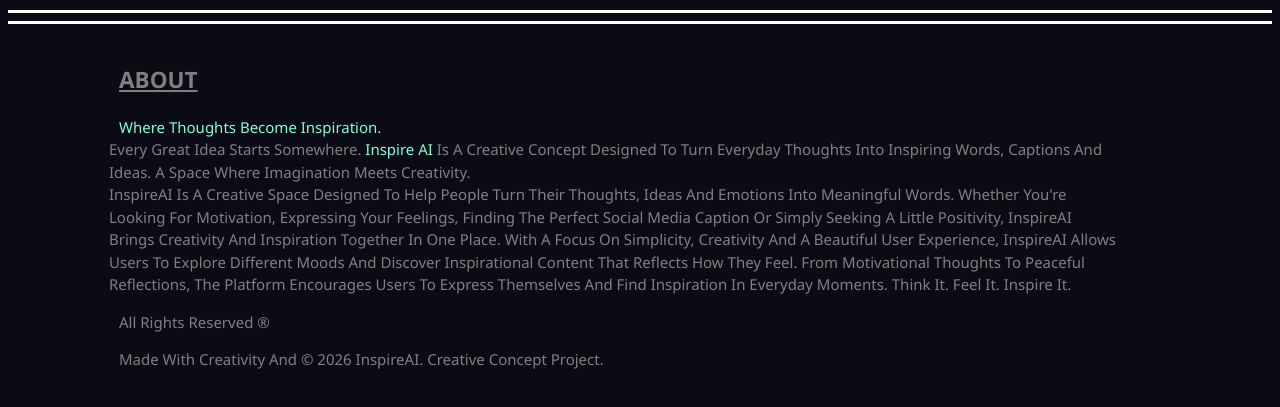
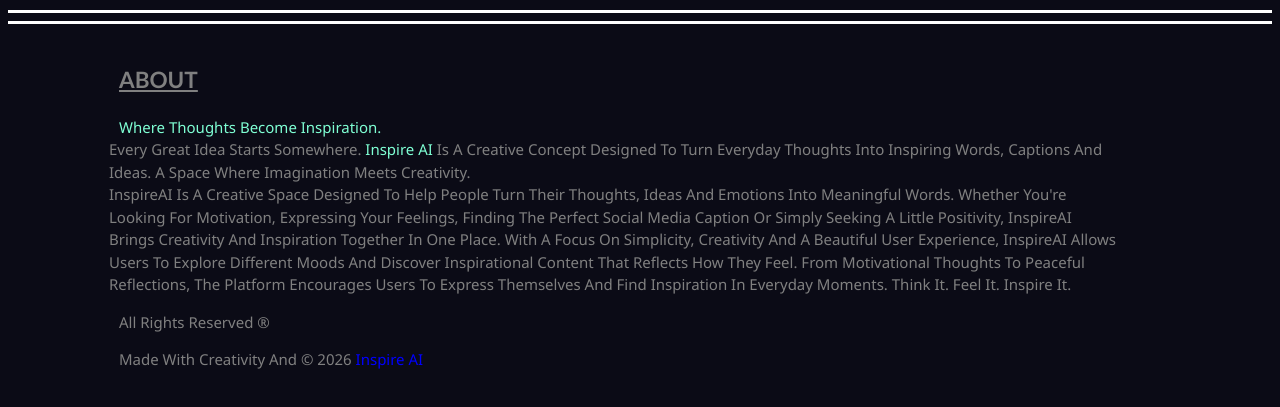
Before and after one commit to heysonu9582-sys/AOTM, a plain HTML site: page Explore.html in a window 1280 px wide. Shown: the part 852-1259 px from the top of the page. Drawn offline with Linux system fonts and the light colour scheme.

Commit message:
Update Explore.html

```diff
--- a/Explore.html
+++ b/Explore.html
@@ -54,8 +54,7 @@ text-transform:capitalize;
 
 
 
-    <h2><u>ABOUT</u></h2>
-
+<h2 style="font-family:'Gill Sans', 'Gill Sans MT', Calibri, 'Trebuchet MS', sans-serif;"><u>ABOUT</u></h2>
 
 
     <p>
@@ -82,13 +81,12 @@ Think it. Feel it. Inspire it.
 
 
         <p>
-            Made with creativity and © 2026 InspireAI. Creative concept project.
+               Made with creativity and © 2026 <span style="color:blue;">Inspire AI</span>
         </p>
 
     </footer>
 
 </main>
 </body>
-</body>
 
 </html>
```
